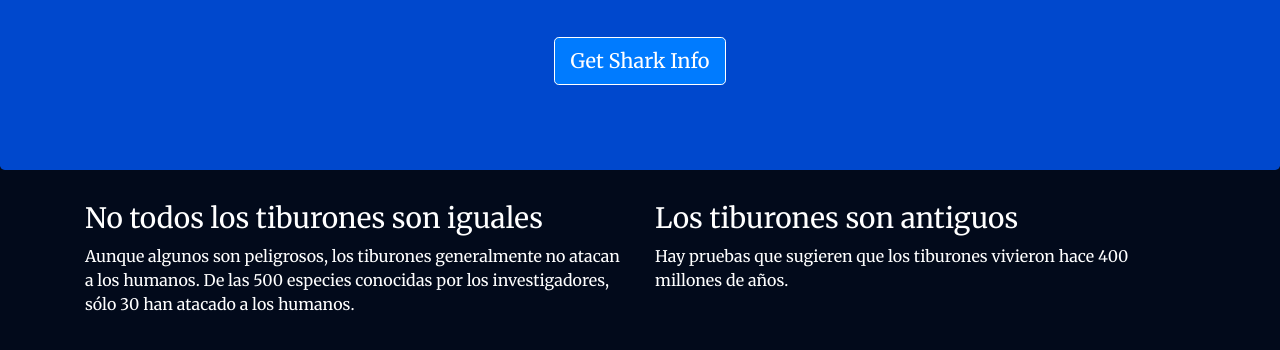
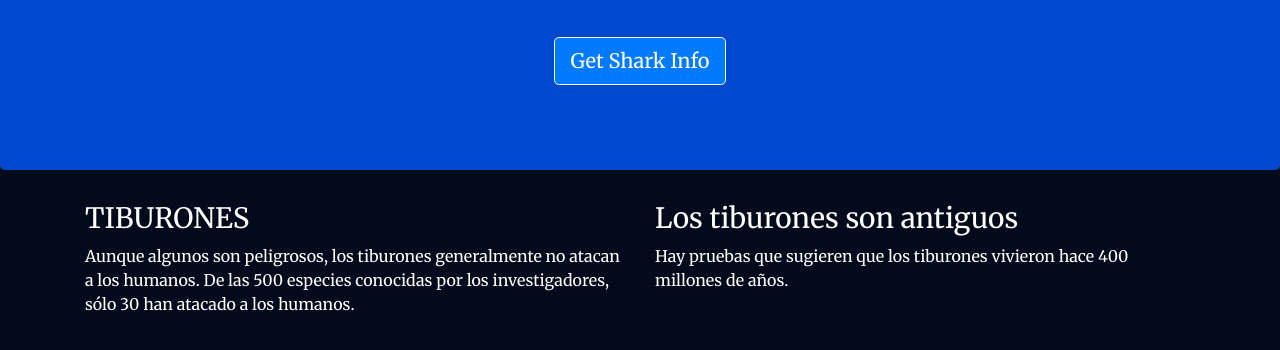
Before and after one commit to marcosxaviercastaneda200/practica-unir-eiec, a website: page views/index.html in a window 1280 px wide. Shown: the part 218-568 px from the top of the page. Drawn offline with nearby package versions, Linux system fonts and the light colour scheme.

Commit message:
Traducción ultima parte editado

```diff
--- a/views/index.html
+++ b/views/index.html
@@ -37,7 +37,7 @@
     <div class="container">
         <div class="row">
             <div class="col-lg-6">
-                <h3>No todos los tiburones son iguales</h3>
+                <h3>TIBURONES</h3>
                 <p>Aunque algunos son peligrosos, los tiburones generalmente no atacan a los humanos. De las 500 especies conocidas por los investigadores, sólo 30 han atacado a los humanos.
                 </p>
             </div>
```
